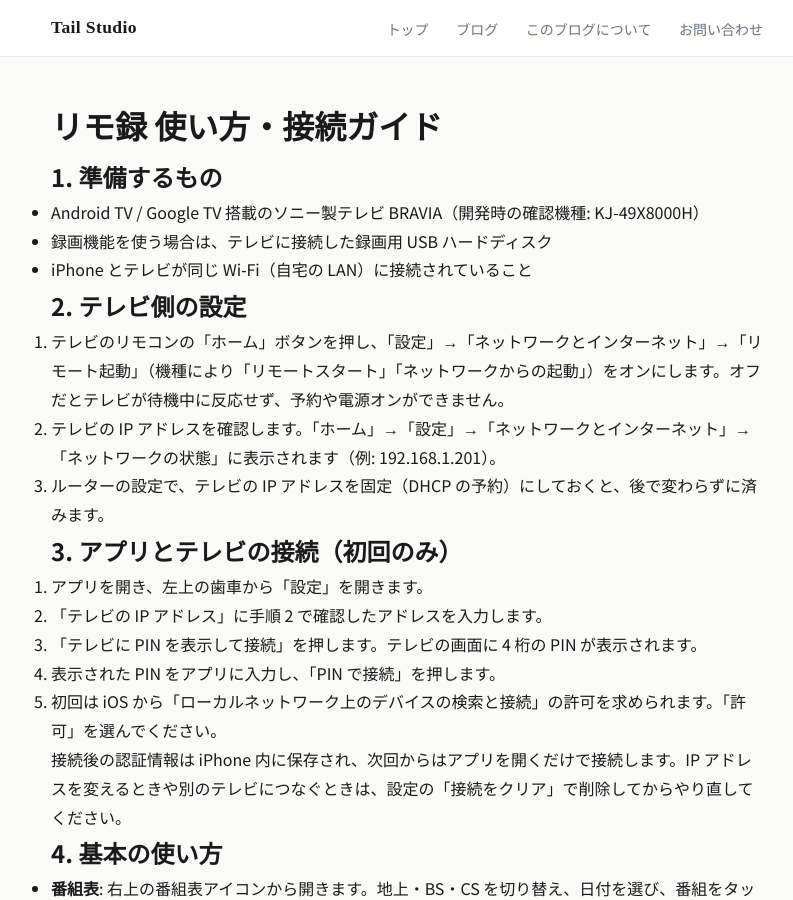
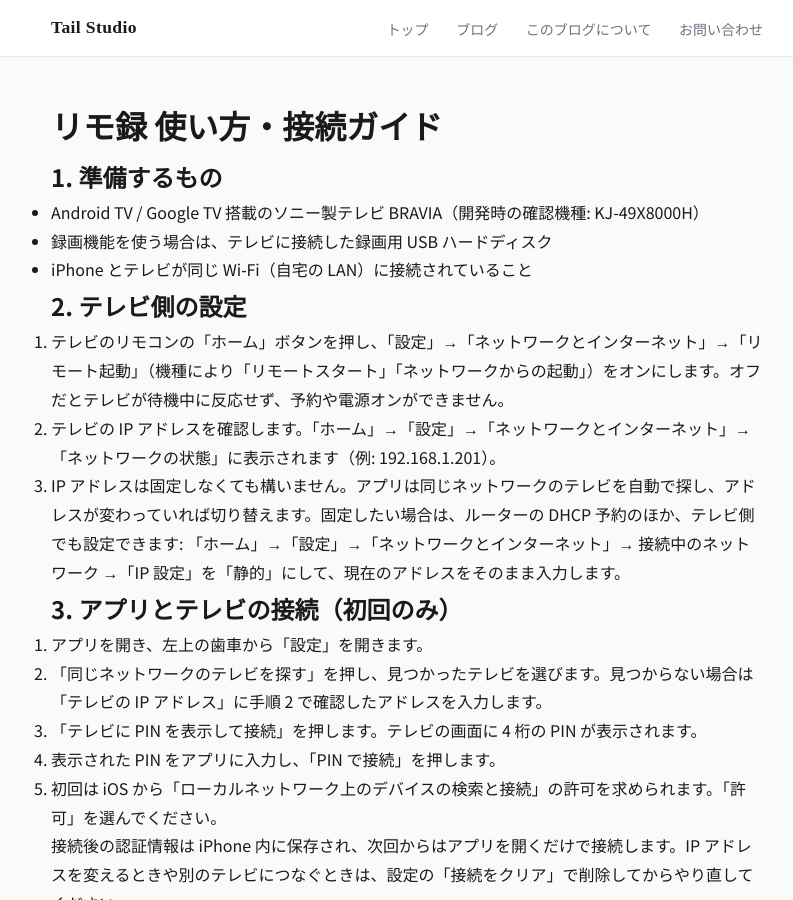
Before and after one commit to wat--/app-policies, a Jekyll site: the page built from apps/rimoroku/guide.md, in a window 1280 px wide and 900 px high. Shown: the whole window, without its empty margins (233-1026 px from the left). Built offline with Jekyll 4.4.1, drawn with Linux system fonts in a browser that asks for light colours.

Commit message:
リモ録ガイド: テレビの自動検出と IP 固定の代替手段を追記
Co-Authored-By: Claude Fable 5.1 <noreply@anthropic.com>

```diff
--- a/apps/rimoroku/guide.md
+++ b/apps/rimoroku/guide.md
@@ -15,12 +15,12 @@ title: リモ録 使い方・接続ガイド
 
 1. テレビのリモコンの「ホーム」ボタンを押し、「設定」→「ネットワークとインターネット」→「リモート起動」（機種により「リモートスタート」「ネットワークからの起動」）をオンにします。オフだとテレビが待機中に反応せず、予約や電源オンができません。
 2. テレビの IP アドレスを確認します。「ホーム」→「設定」→「ネットワークとインターネット」→「ネットワークの状態」に表示されます（例: 192.168.1.201）。
-3. ルーターの設定で、テレビの IP アドレスを固定（DHCP の予約）にしておくと、後で変わらずに済みます。
+3. IP アドレスは固定しなくても構いません。アプリは同じネットワークのテレビを自動で探し、アドレスが変わっていれば切り替えます。固定したい場合は、ルーターの DHCP 予約のほか、テレビ側でも設定できます: 「ホーム」→「設定」→「ネットワークとインターネット」→ 接続中のネットワーク →「IP 設定」を「静的」にして、現在のアドレスをそのまま入力します。
 
 ## 3. アプリとテレビの接続（初回のみ）
 
 1. アプリを開き、左上の歯車から「設定」を開きます。
-2. 「テレビの IP アドレス」に手順 2 で確認したアドレスを入力します。
+2. 「同じネットワークのテレビを探す」を押し、見つかったテレビを選びます。見つからない場合は「テレビの IP アドレス」に手順 2 で確認したアドレスを入力します。
 3. 「テレビに PIN を表示して接続」を押します。テレビの画面に 4 桁の PIN が表示されます。
 4. 表示された PIN をアプリに入力し、「PIN で接続」を押します。
 5. 初回は iOS から「ローカルネットワーク上のデバイスの検索と接続」の許可を求められます。「許可」を選んでください。
```
